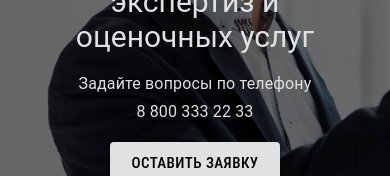
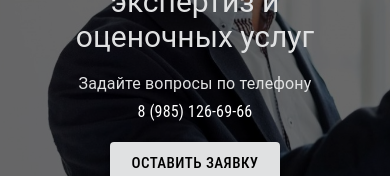
Before and after one commit to avramenkomy/altika, a React (Create React App) app in the folder altika_frontend/: page / in a window 390 px wide. Shown: the part 505-681 px from the top of the page. Built offline with nearby package versions, Linux system fonts and the light colour scheme.

Commit message:
WIP: update phone number

```diff
--- a/altika_frontend/src/components/intro/Intro.js
+++ b/altika_frontend/src/components/intro/Intro.js
@@ -43,6 +43,14 @@ const useStyles = makeStyles((theme) => ({
     marginTop: theme.spacing(1),
     marginBottom: theme.spacing(1),
   },
+  tel_link: {
+    color: 'white',
+    textDecoration: 'none',
+    '& :visited': {
+      color: 'white',
+      textDecoration: 'none'
+    }
+  }
 }));
 
 function Intro () {
@@ -75,7 +83,7 @@ function Intro () {
 
             <Grid item xs={8} sm={8} className={classes.items}>
               <Typography className={classes.subtitle} variant="subtitle1" color="secondary" gutterBottom paragraph>
-                Задайте вопросы по телефону 8 800 333 22 33
+                Задайте вопросы по телефону <a href="tel:+79851266966" className={classes.tel_link}>8 (985) 126-69-66</a>
               </Typography>
             </Grid>
 
```
